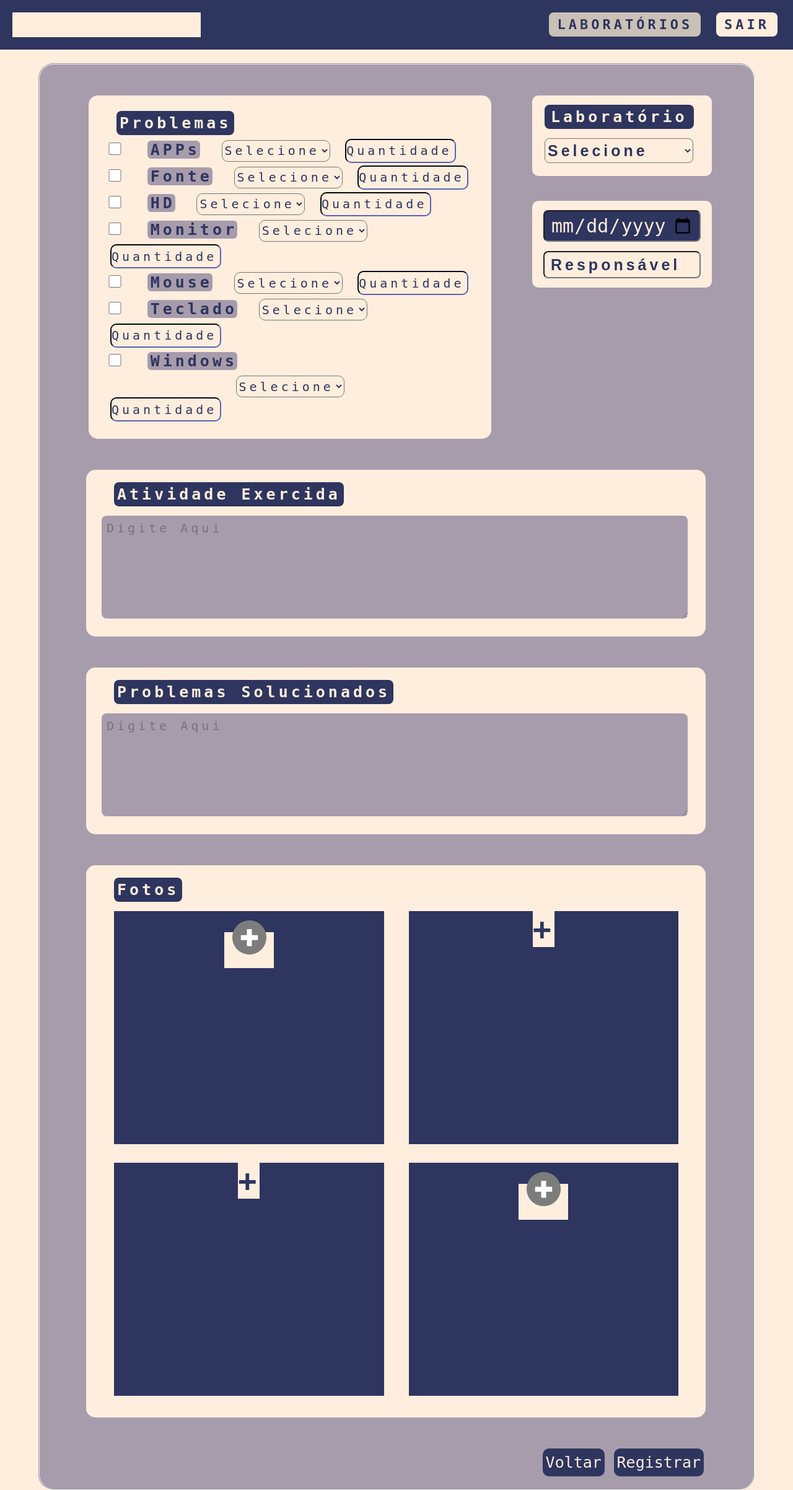
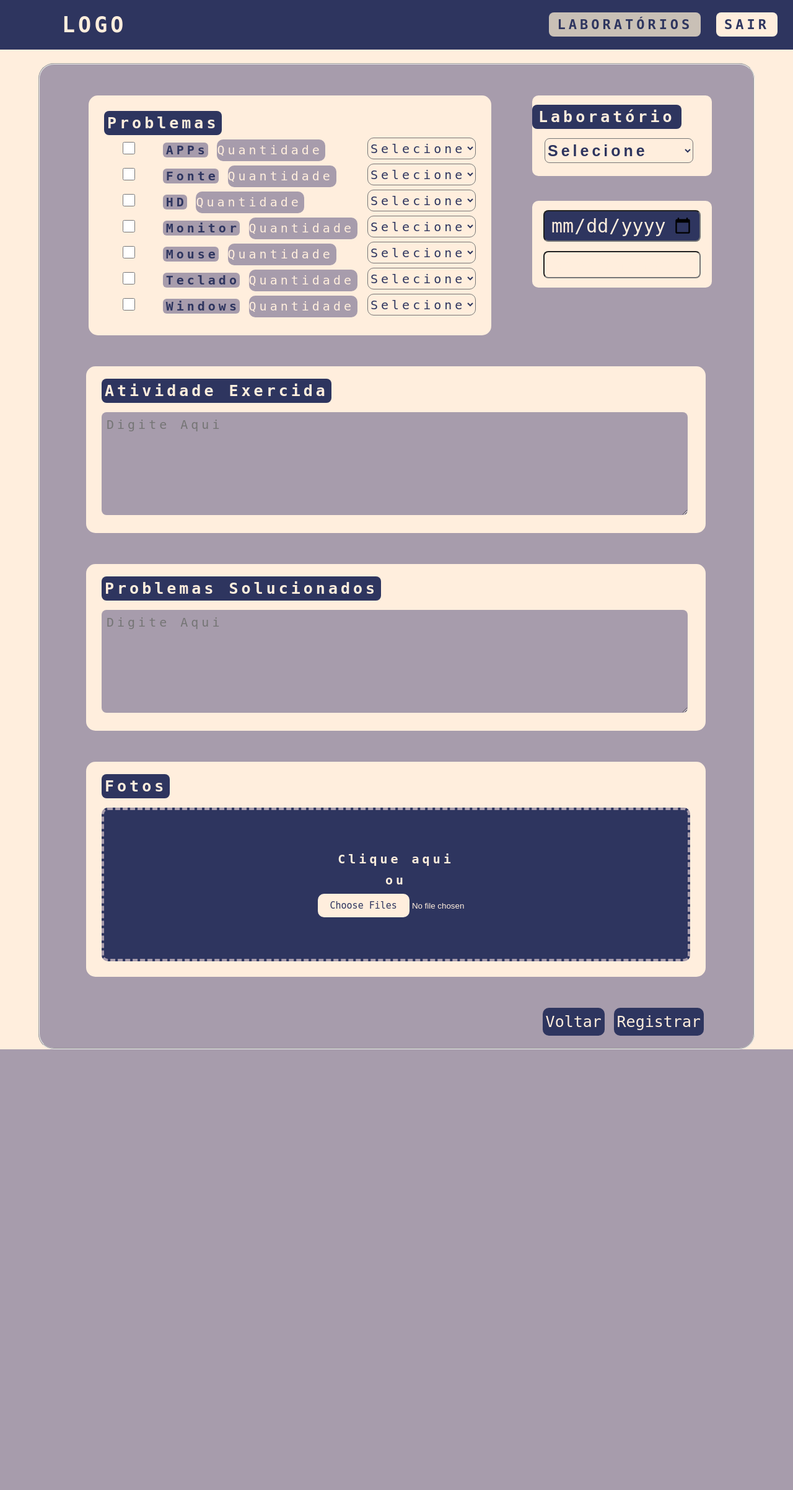
Before and after one commit to TCC2023insv/TCC2023-Site, a PHP site: page /p_reg-repa-M_TC.html in a window 1280 px wide. Shown: the whole page at 62% size. After the commit the page ends 1693 px from the top, so only its background shows below. Run offline with PHP 8.4, Linux system fonts and the light colour scheme.

Commit message:
alteracoes-pag-rep

```diff
--- a/css/p_reg-repa-M_TC.css
+++ b/css/p_reg-repa-M_TC.css
@@ -66,14 +66,15 @@ body{
     color:#2E355F;
     background-color: #A79CAC;
     border-radius: 6px;
-    font-size: 25px;
+    font-size: 20px;
     padding: 0 0 0 5px;
     margin-top: 20px;
+    text-align: center;
 }
 
 .CheckProb{
     height: 20px;
-    width: 35px;
+    width: 80px;
 }
 
 .Select{
@@ -85,27 +86,23 @@ body{
     font-family: 'Roboto Mono', monospace;
     color:#2E355F;
     letter-spacing: 5px;
+    float: right;
 }
-.Sec-prob{
-    display: flex;
-    justify-content: center;
-    }
 
 .Txt-serialN{
     border-radius: 10px;
     width: 175px;
     height:35px;
-    background-color: #FFEEDD;
+    background-color: #A79CAC;
     font-size: 20px;
     font-family: 'Roboto Mono', monospace;
-    color:#2E355F;
+    color:#FFEEDD;
     letter-spacing: 5px;
-    margin-left: 10px;
-    border-color: #2E355F;
+    border: none;
 }
 /* Cor do placeholder */
 input::placeholder {
-    color:#2E355F;
+    color: #FFEEDD;
   }
 
 #Caixa-Texto-1{
@@ -169,42 +166,49 @@ input::placeholder {
     margin-left: 75px;
 }
 
-input[type="file"]{
-    display: none;
+.Solte-Aqui{
+    position: relative;
+    display: flex;
+    flex-direction: column;
+    justify-content: center;
+    align-items: center;
+    margin-top: 20px;
+
+    height: 200px;
+    padding: 20px;
+    border-radius: 10px;
+    border: 4px dashed #A79CAC;
+    color: #FFEEDD;
+    font-size: 20px;
+    background-color: #2E355F;
+    cursor: pointer;
 }
 
-
-label{
-    background-color: #FFEEDD;
-    color: #2E355F;
-    font-size: 50px;
-    cursor: pointer;
-    text-align: center;
-    width: 405px;
-    height: 289px;
-    margin: 30px 20px 20px 20px ;
+.Solte-Aqui:hover{
+    background-color: #4C5381;
 }
 
-.Linha{
-    display: flex;
-    flex-direction: row;
-
-    width: 951px;
-    height: 376px;
-
-    justify-content: center;
-
-    margin-bottom: 30px;
+.Solte-Titulo{
+    margin-bottom:10px;
 }
 
-.Fundo{
-    background-color: #2E355F;
-    width: 449px;
-    height: 376px;
-    margin: 20px;
-    text-align: center;
+input[type=file]::file-selector-button{
+    border: none;
+    background: #FFEEDD;
+    padding: 10px 20px;
+    border-radius: 10px;
+    color: #2E355F;
+    cursor: pointer;
+    margin-top: 10px;
+    font-size: 15px;
+    font-family: 'Roboto Mono', monospace;
 }
 
+input[type=file]::file-selector-button:hover {
+    background: #ddc3a9;
+  }
+
+/* BOTÕES */
 #Btn{
     float: right;
     margin-right: 80px;
--- a/p_reg-repa-M_TC.html
+++ b/p_reg-repa-M_TC.html
@@ -55,81 +137,7 @@
                                     <option value="em excesso">Em excesso</option>
                                     <option value="outros">Outros</option>
                                 </select>
-                               <input  class="Txt-serialN" type="text" placeholder="Quantidade"><br>
-                        <input class="CheckProb" type="checkbox" name="fonte">
-                            <label for="fonte" class="txtProb">Fonte</label>
-                            <select class="Select">
-                                <option value="sel">Selecione</option>
-                                <option value="quebrado">Quebrado</option>
-                                <option value="desatualizado">Desatualizado</option>
-                                <option value="em falta">Em falta</option>
-                                <option value="corrompido">Corrompido</option>
-                                <option value="em excesso">Em excesso</option>
-                                <option value="outros">Outros</option>
-                           </select>
-                           <input  class="Txt-serialN" type="text" placeholder="Quantidade"><br>
-                        <input class="CheckProb" type="checkbox" name="hd">
-                            <label for="hd" class="txtProb">HD</label>
-                            <select class="Select">
-                                <option value="sel">Selecione</option>
-                                <option value="quebrado">Quebrado</option>
-                                <option value="desatualizado">Desatualizado</option>
-                                <option value="em falta">Em falta</option>
-                                <option value="corrompido">Corrompido</option>
-                                <option value="em excesso">Em excesso</option>
-                                <option value="outros">Outros</option>
-                           </select>
-                           <input  class="Txt-serialN" type="text" placeholder="Quantidade"><br>
-                        <input class="CheckProb" type="checkbox" name="monitor">
-                            <label for="monitor" class="txtProb">Monitor</label>
-                            <select class="Select">
-                                <option value="sel">Selecione</option>
-                                <option value="quebrado">Quebrado</option>
-                                <option value="desatualizado">Desatualizado</option>
-                                <option value="em falta">Em falta</option>
-                                <option value="corrompido">Corrompido</option>
-                                <option value="em excesso">Em excesso</option>
-                                <option value="outros">Outros</option>
-                           </select>
-                           <input  class="Txt-serialN" type="text" placeholder="Quantidade"><br>
-                        <input class="CheckProb" type="checkbox" name="mouse">
-                            <label for="mouse" class="txtProb">Mouse</label>
-                            <select class="Select">
-                                <option value="sel">Selecione</option>
-                                <option value="quebrado">Quebrado</option>
-                                <option value="desatualizado">Desatualizado</option>
-                                <option value="em falta">Em falta</option>
-                                <option value="corrompido">Corrompido</option>
-                                <option value="em excesso">Em excesso</option>
-                                <option value="outros">Outros</option>
-                           </select>
-                           <input  class="Txt-serialN" type="text" placeholder="Quantidade"><br>
-                            <input class="CheckProb" type="checkbox" name="outros">
-                                <label for="outros" class="txtProb">Teclado</label>
-                                <select class="Select">
-                                    <option value="sel">Selecione</option>
-                                    <option value="quebrado">Quebrado</option>
-                                    <option value="desatualizado">Desatualizado</option>
-                                    <option value="em falta">Em falta</option>
-                                    <option value="corrompido">Corrompido</option>
-                                    <option value="em excesso">Em excesso</option>
-                                    <option value="outros">Outros</option>
-                               </select>
-                               <input  class="Txt-serialN" type="text" placeholder="Quantidade"><br>
-                            <input class="CheckProb" type="checkbox" name="outros">
-                                <label for="outros" class="txtProb">Windows</label>
-                            <div class="Sec-prob">
-                                <select class="Select">
-                                    <option value="sel">Selecione</option>
-                                    <option value="quebrado">Quebrado</option>
-                                    <option value="desatualizado">Desatualizado</option>
-                                    <option value="em falta">Em falta</option>
-                                    <option value="corrompido">Corrompido</option>
-                                    <option value="em excesso">Em excesso</option>
-                                    <option value="outros">Outros</option>
-                               </select>
-                            </div>
-                               <input  class="Txt-serialN" type="text" placeholder="Quantidade"><br>
+                            <br>
                     </div>
             </div>
 
@@ -146,35 +154,20 @@
 
             <div id="Fotos">
                 <label class="Titulo">Fotos</label>
-                    <div class="Linha">
-                        <div class="Fundo">
-                            <label for="foto"><img src="img/icon_add_foto.png "></label>
-                            <input type="file" name="foto" id="foto">
-                        </div>
-                        <div class="Fundo">
-                            <label for="foto">+</label>
-                            <input type="file" name="foto" id="foto">
-                        </div>
-                    </div>
-                    <div class="Linha">
-                        <div class="Fundo">
-                            <label for="foto">+</label>
-                            <input type="file" name="foto" id="foto">
-                        </div>
-                        <div class="Fundo">
-                            <label for="foto"><img src="img/icon_add_foto.png "> </label>
-                            <input type="file" name="foto" id="foto">
-                        </div>
-                    </div>
-
+                    <label for="foto" class="Solte-Aqui">
+                        <span class="Solte-Titulo">Clique aqui</span>
+                        ou
+                        <input type="file" name="foto[]" id="foto" accept="image/*" multiple>
+                    </label>
             </div>
 
             <div id="Btn">
-                    <input class="Btn" type="submit" value="Voltar">
-                    <input class="Btn" type="submit" value="Registrar">
+                <input class="Btn" type="submit" name="btnVoltar" value="Voltar">
+                <input class="Btn" type="submit" name="btnRegistrar" value="Registrar">
             </div>
 
         </form>
     </fieldset>
 </body>
+
 </html>
```
Also changed, not shown: other parts of p_reg-repa-M_TC.html (+84 -2 lines). Lines whose indentation alone changed are shown as unchanged.
